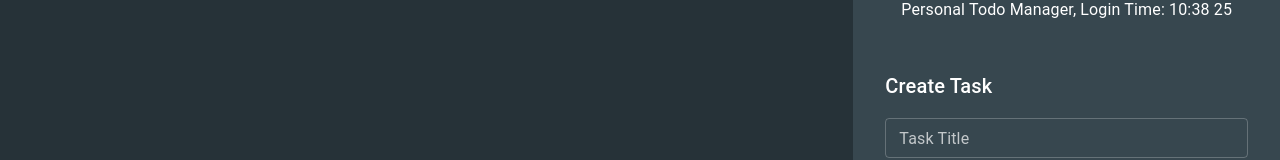
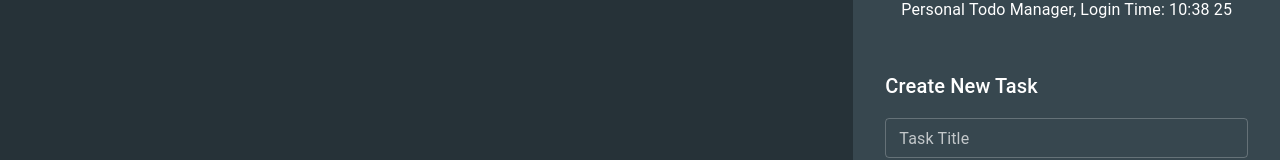
Before and after one commit to chandanch/personal-todos-webapp, a React (Create React App) app: page / in a window 1280 px wide. Shown: the part 296-456 px from the top of the page. Built offline with nearby package versions, Linux system fonts and the light colour scheme.

Commit message:
update title

```diff
--- a/src/components/createTaskForm/createTaskForm.tsx
+++ b/src/components/createTaskForm/createTaskForm.tsx
@@ -14,7 +14,7 @@ const CreateTaskForm: FC = (): ReactElement => {
             my={6}
         >
             <Typography mb={2} component="h2" variant="h6">
-                Create Task
+                Create New Task
             </Typography>
             <Stack sx={{ width: '100%' }} spacing={2}>
                 <TaskTitleField />
```
